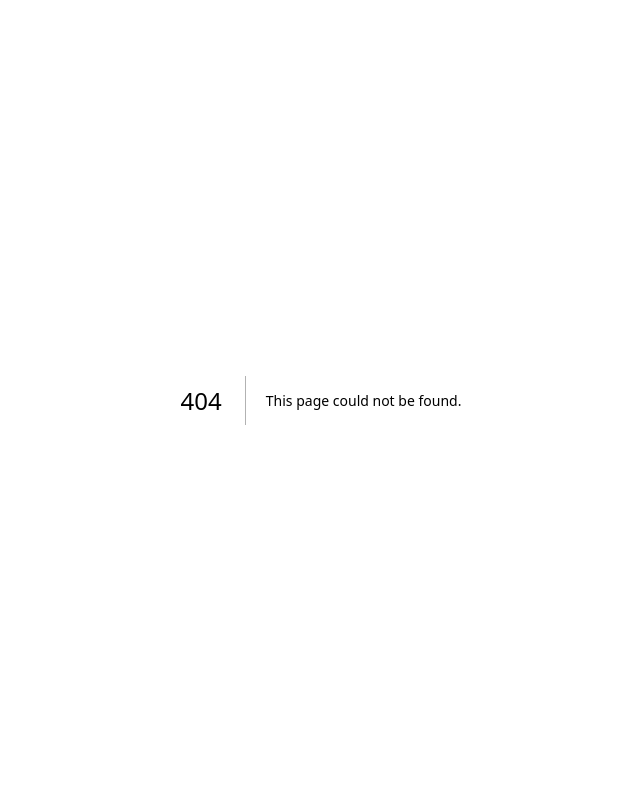
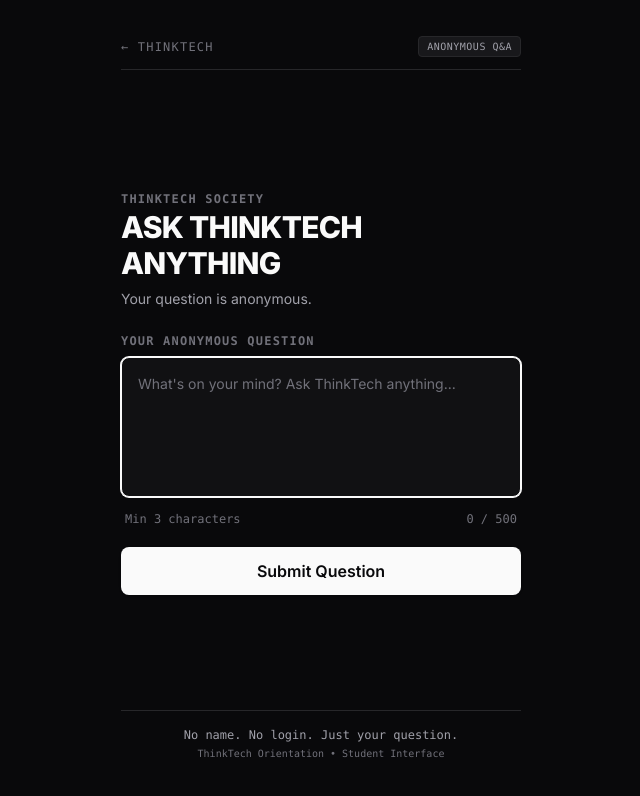
Before and after one commit to harshwardhan1507/thinktech-qna, a Next.js app: page /ask in a window 1280 px wide. Before the commit this address had no page. Shown: the top 796 px of the page, without its empty margins (319-959 px from the left). Built offline with nearby package versions, Linux system fonts and the light colour scheme; no server answers.

Commit message:
feat: connect student submissions to Supabase

```diff
--- /dev/null
+++ b/src/app/ask/page.tsx
@@ -0,0 +1,93 @@
+"use client";
+
+import * as React from "react";
+import Link from "next/link";
+import { QuestionForm } from "@/components/ask/QuestionForm";
+import { SubmissionSuccess } from "@/components/ask/SubmissionSuccess";
+import { SubmissionError } from "@/components/ask/SubmissionError";
+import { createQuestion } from "@/lib/questions";
+
+type FormState = "idle" | "submitting" | "success" | "error";
+
+export default function StudentAskPage() {
+  const [formState, setFormState] = React.useState<FormState>("idle");
+  const [lastSubmittedText, setLastSubmittedText] = React.useState("");
+
+  const handleSubmitQuestion = async (questionText: string) => {
+    setFormState("submitting");
+    setLastSubmittedText(questionText);
+
+    const { error } = await createQuestion(questionText);
+
+    if (error) {
+      setFormState("error");
+    } else {
+      setFormState("success");
+    }
+  };
+
+  const handleReset = () => {
+    setLastSubmittedText("");
+    setFormState("idle");
+  };
+
+  const handleRetry = () => {
+    setFormState("idle");
+  };
+
+  return (
+    <main className="min-h-screen bg-[#09090B] text-[#FAFAFA] flex flex-col justify-between p-4 sm:p-6 max-w-md mx-auto w-full">
+      {/* Top Navigation */}
+      <header className="w-full flex justify-between items-center py-3 border-b border-[#27272A]">
+        <Link
+          href="/"
+          className="text-xs font-mono tracking-widest text-[#71717A] hover:text-[#FAFAFA] uppercase transition-colors"
+        >
+          &larr; THINKTECH
+        </Link>
+        <span className="text-[10px] font-mono px-2 py-0.5 rounded bg-[#18181B] text-[#A1A1AA] border border-[#27272A] uppercase tracking-wider">
+          Anonymous Q&A
+        </span>
+      </header>
+
+      {/* Main Content Area */}
+      <div className="my-auto py-6">
+        {formState === "idle" || formState === "submitting" ? (
+          <div className="space-y-6">
+            {/* Header Titles */}
+            <div className="space-y-1.5 text-center sm:text-left">
+              <span className="text-xs font-mono tracking-widest text-[#71717A] uppercase font-semibold">
+                THINKTECH SOCIETY
+              </span>
+              <h1 className="text-2xl sm:text-3xl font-extrabold tracking-tight text-[#FAFAFA] uppercase">
+                Ask ThinkTech Anything
+              </h1>
+              <p className="text-sm text-[#A1A1AA] pt-0.5">
+                Your question is anonymous.
+              </p>
+            </div>
+
+            {/* Question Form */}
+            <QuestionForm
+              onSubmit={handleSubmitQuestion}
+              isSubmitting={formState === "submitting"}
+              initialValue={lastSubmittedText}
+            />
+          </div>
+        ) : formState === "success" ? (
+          <SubmissionSuccess onReset={handleReset} />
+        ) : (
+          <SubmissionError onRetry={handleRetry} />
+        )}
+      </div>
+
+      {/* Footer Privacy Messaging */}
+      <footer className="w-full text-center py-4 text-xs text-[#71717A] font-mono space-y-1 border-t border-[#27272A]">
+        <p className="font-medium text-[#A1A1AA]">No name. No login. Just your question.</p>
+        <p className="text-[10px] text-[#71717A]">
+          ThinkTech Orientation &bull; Student Interface
+        </p>
+      </footer>
+    </main>
+  );
+}
--- /dev/null
+++ b/src/lib/questions/create-question.ts
@@ -0,0 +1,20 @@
+import { supabase } from "@/lib/supabase";
+
+/**
+ * Inserts a new anonymous question into the Supabase database.
+ * Note: Uses a write-only INSERT operation without .select() because
+ * anonymous student clients are not granted SELECT permission under RLS.
+ */
+export async function createQuestion(content: string): Promise<{ error: Error | null }> {
+  const trimmed = content.trim();
+
+  const { error } = await supabase
+    .from("questions")
+    .insert({ content: trimmed });
+
+  if (error) {
+    return { error: new Error(error.message) };
+  }
+
+  return { error: null };
+}
--- /dev/null
+++ b/src/lib/questions/index.ts
@@ -0,0 +1 @@
+export { createQuestion } from "./create-question";
```
